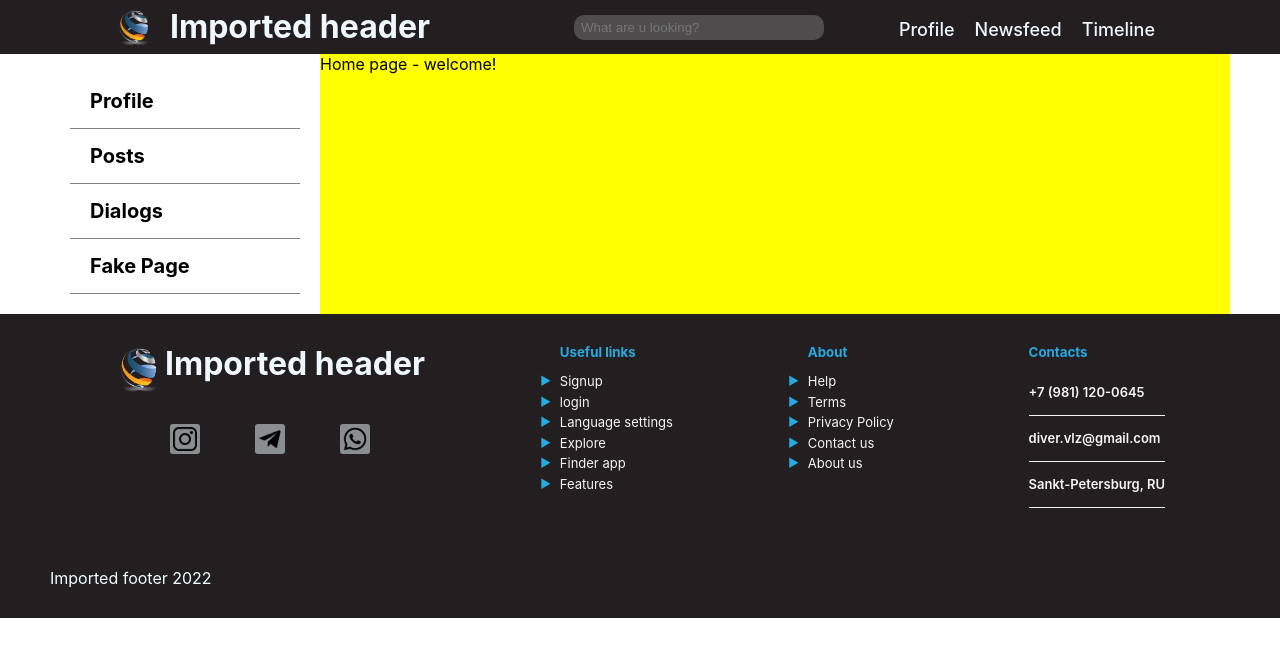
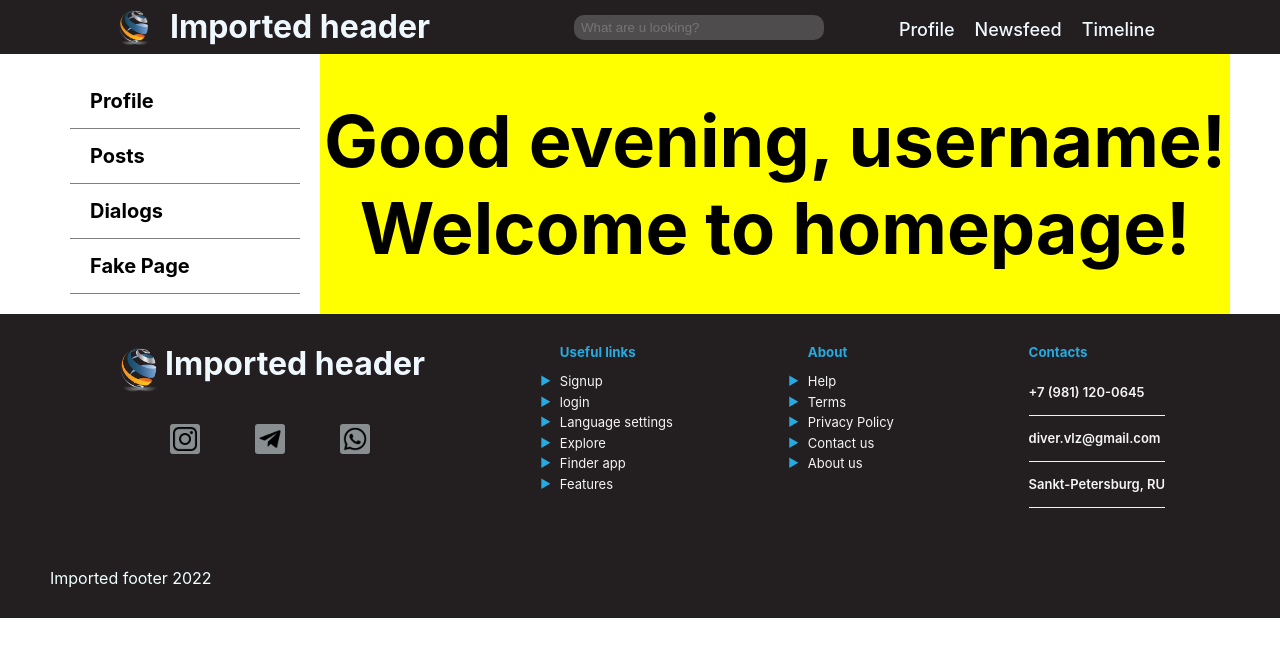
Before and after one commit to MyodsOnline/ReactApp_SocialNetwork, a React (Create React App) app: page / in a window 1280 px wide. Shown: the top 656 px of the page. Built offline with nearby package versions, Linux system fonts and the light colour scheme.

Commit message:
Day time func add

```diff
--- a/src/App.js
+++ b/src/App.js
@@ -12,7 +12,7 @@ function App() {
       <BrowserRouter>
         <Routes>
           <Route path="/" element={<Layout/>} >
-            <Route index element={<Home text="welcome!" />} />
+            <Route index element={<Home text="Welcome" />} />
             <Route path="posts" element={<MainContent />} />
             <Route path="dialogs" element={<Dialogs />} />
             <Route path="fake" element={<Test />} />
--- a/src/Components/Home/Home.jsx
+++ b/src/Components/Home/Home.jsx
@@ -2,9 +2,25 @@ import React from 'react';
 import hs from './Home.module.css'
 
 const Home = (props) => {
+
+    const date = new Date();
+    const hours = date.getHours();
+    let timeOfDay
+    if (hours >= 6 && hours < 12) {
+        timeOfDay = 'morning'
+    } else if (hours >= 12 && hours < 17) {
+        timeOfDay = 'afternoon'
+    } else if (hours >= 17 && hours < 22) {
+        timeOfDay = 'evening'
+    } else {
+        timeOfDay = 'night'
+    }
+
     return (
         <section className={hs.homeStyle}>
-             Home page - {props.text}
+            <h1>Good {timeOfDay}, username!</h1>
+            <h2>{props.text} to homepage!</h2>
+
         </section>
     )
 }
--- a/src/Components/Home/Home.module.css
+++ b/src/Components/Home/Home.module.css
@@ -2,4 +2,10 @@
     grid-area: content;
     background-color: yellow;
     margin-right: 50px;
+    display: flex;
+    align-items: center;
+    justify-content: center;
+    font-size: 3em;
+    font-weight: 700;
+    flex-direction: column;
 }
```
Lines whose indentation alone changed are shown as unchanged.
